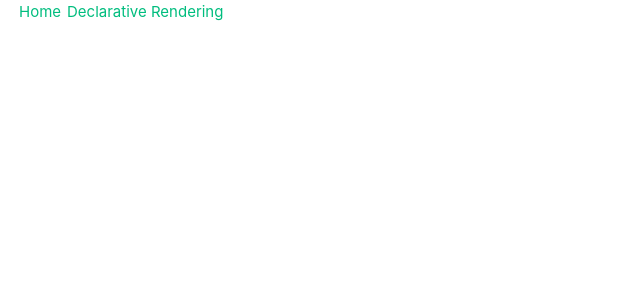
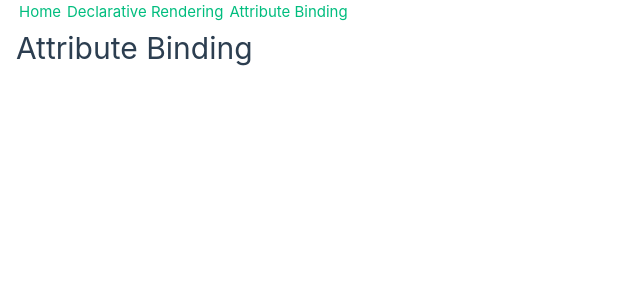
Before and after one commit to ShotGunShack/vue_composition_api_style, a Vue app: page /attribute-binding in a window 1280 px wide. Shown: the top 300 px of the page, without its empty margins (0-640 px from the left). Built offline with nearby package versions, Linux system fonts and the light colour scheme.

Commit message:
attribute_binding : create a basic component and its associated route + router-link

```diff
--- a/src/App.vue
+++ b/src/App.vue
@@ -18,6 +18,7 @@
 
   <router-link to="/">Home</router-link>
   <router-link to="/declarative-rendering">Declarative Rendering</router-link>
+  <router-link to="/attribute-binding">Attribute Binding</router-link>
   <router-view />
 
 </template>
--- /dev/null
+++ b/src/components/AttributeBinding.vue
@@ -0,0 +1,3 @@
+<template>
+    <h1>Attribute Binding</h1>
+</template>
--- a/src/router/index.js
+++ b/src/router/index.js
@@ -1,6 +1,7 @@
 import { createRouter, createWebHistory } from 'vue-router';
 import Home from '@/components/Home.vue';
 import Declarative from '@/components/Declarative.vue';
+import AttributeBinding from '@/components/AttributeBinding.vue';
 
 const routes = [
     {
@@ -12,6 +13,11 @@ const routes = [
         path: '/declarative-rendering',
         name: 'Declarative Rendering',
         component: Declarative
+    },
+    {
+        path: '/attribute-binding',
+        name: 'Attribute Binding',
+        component: AttributeBinding
     }
 ];
 
```
